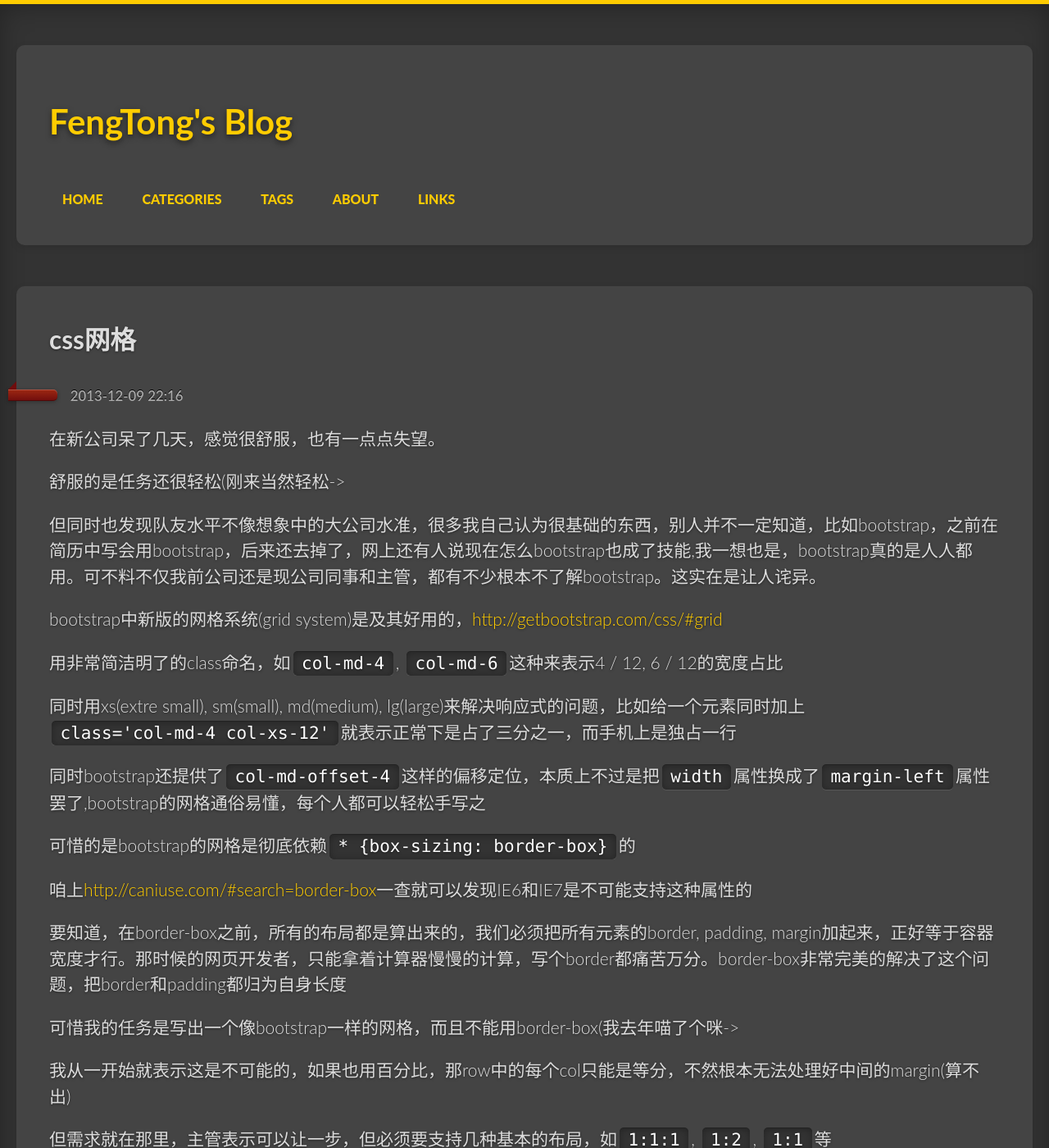
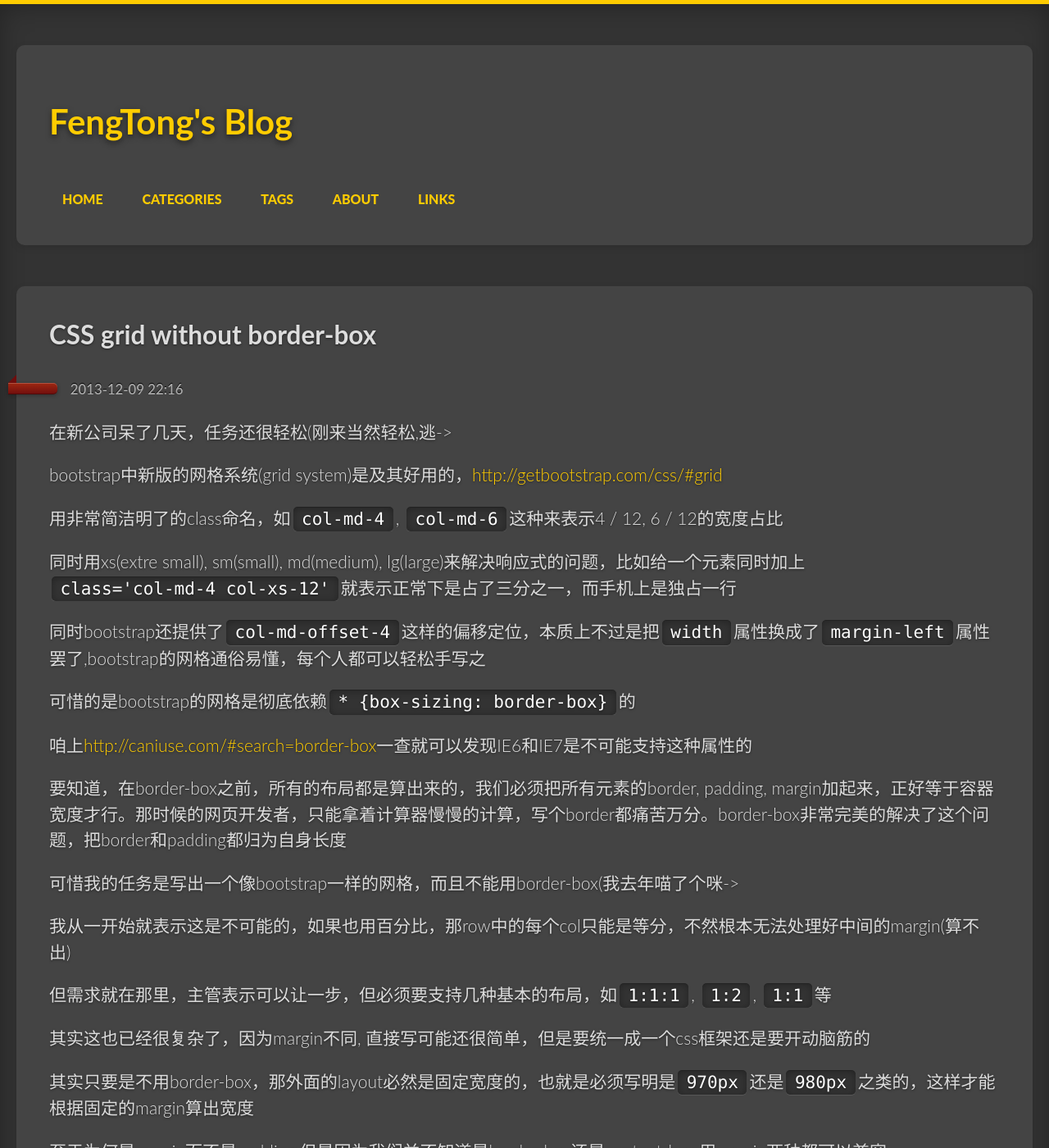
Before and after one commit to chunpu/blog, a Jekyll site: the page built from _posts/2013-12-09-css-grid.md, in a window 1280 px wide and 1400 px high. Shown: the whole window at 82% size. Built offline with Jekyll 4.4.1, drawn with Linux system fonts in a browser that asks for light colours; Markdown is read by kramdown in place of the engine named in the settings; some of the changed text lies outside the part shown.

Commit message:
update css grid

````diff
--- a/_posts/2013-12-09-css-grid.md
+++ b/_posts/2013-12-09-css-grid.md
@@ -1,16 +1,12 @@
 ---
 layout: post
-title: css网格
+title: CSS grid without border-box
 date: 22:16 13/12/09
 tags:
   - css
 ---
 
-在新公司呆了几天，感觉很舒服，也有一点点失望。
-
-舒服的是任务还很轻松(刚来当然轻松->
-
-但同时也发现队友水平不像想象中的大公司水准，很多我自己认为很基础的东西，别人并不一定知道，比如bootstrap，之前在简历中写会用bootstrap，后来还去掉了，网上还有人说现在怎么bootstrap也成了技能,我一想也是，bootstrap真的是人人都用。可不料不仅我前公司还是现公司同事和主管，都有不少根本不了解bootstrap。这实在是让人诧异。
+在新公司呆了几天，任务还很轻松(刚来当然轻松,逃->
 
 bootstrap中新版的网格系统(grid system)是及其好用的，<http://getbootstrap.com/css/#grid>
 
@@ -35,6 +31,8 @@ bootstrap中新版的网格系统(grid system)是及其好用的，<http://getbo
 其实这也已经很复杂了，因为margin不同, 直接写可能还很简单，但是要统一成一个css框架还是要开动脑筋的
 
 其实只要是不用border-box，那外面的layout必然是固定宽度的，也就是必须写明是`970px`还是`980px`之类的，这样才能根据固定的margin算出宽度
+
+至于为何是margin而不是padding,但是因为我们并不知道是border-box还是content-box,用margin两种都可以兼容
 
 因此我们要写出这样一个css,拿960举例
 
@@ -96,6 +94,8 @@ cols-1, cols-2, cols-3, cols-4, cols-5, margin-left, width
 [150, 324, 498, 672, 846, 24, 1020]
 ```
 
+也就是说,我们无法指定layout width的同时指定col的margin.只能靠计算撞到一组解,然后使用之,因此,大多不带border-box的css grid,都看起来用了些magic number
+
 可惜这还是不对啊，我第一个col不要margin-left呀！
 
 嗯，这个很容易，只需要加上
@@ -118,4 +118,4 @@ cols-1, cols-2, cols-3, cols-4, cols-5, margin-left, width
 
 - 2:2:2
 
-不支持`1:2:3`, `1:1:1:3`,不要问为何。初中就学过无解
+不支持`1:2:3`, `1:1:1:3`.方程无解咱也没办法啊..
````
